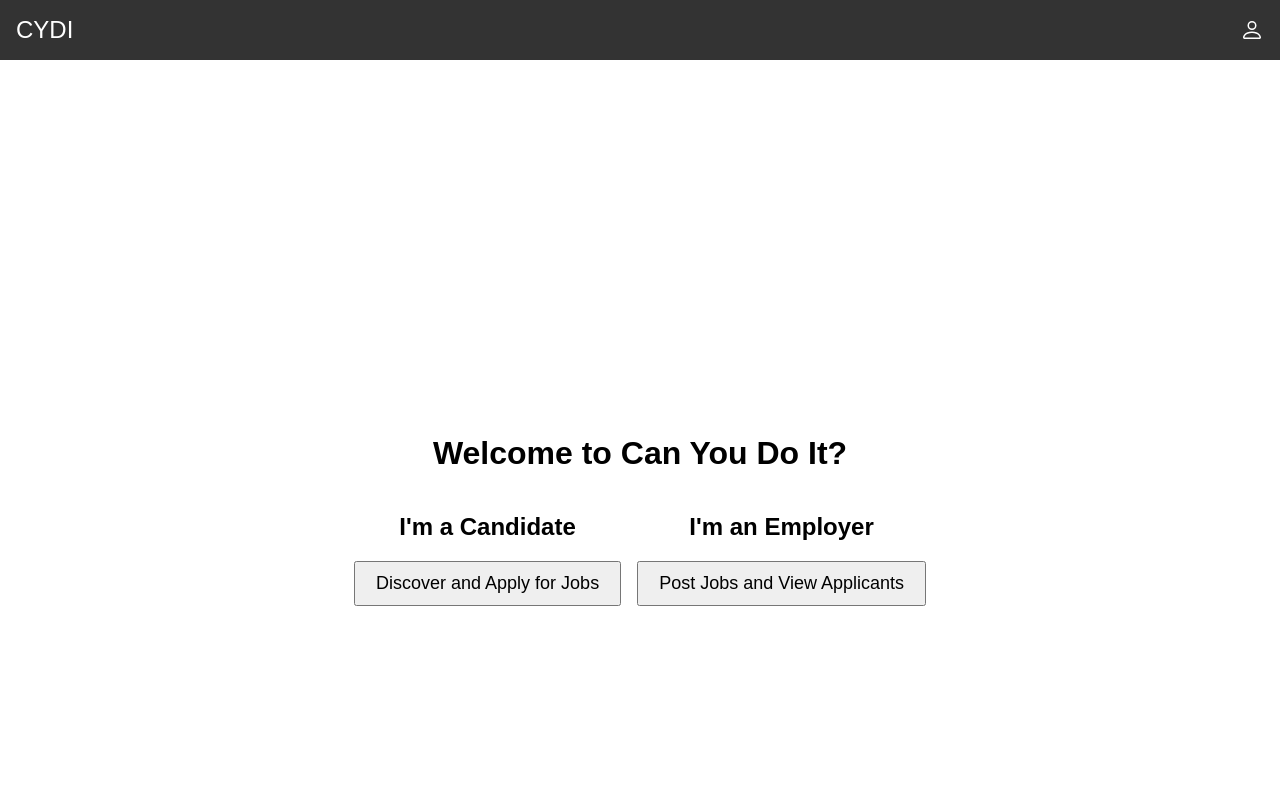
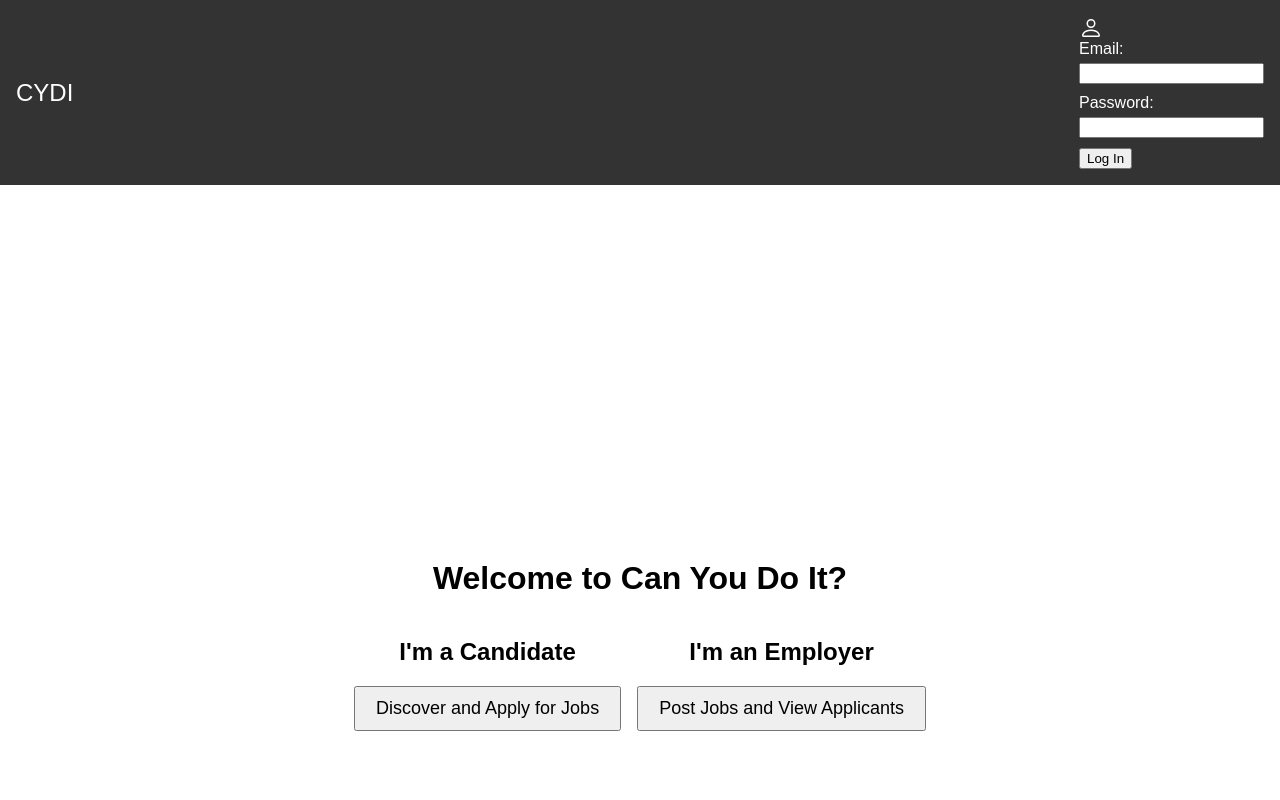
Before and after one commit to darkpoetOX/cydi_client, a React (Create React App) app: page / in a window 1280 px wide. Shown: the top 800 px of the page. Built offline with nearby package versions, Linux system fonts and the light colour scheme.

Commit message:
added a login vervification component and corresponding input fields

```diff
--- a/src/App.css
+++ b/src/App.css
@@ -1,3 +1,4 @@
+/* App.css */
 body {
   margin: 0;
   padding: 0;
@@ -22,6 +23,28 @@ nav {
   padding: 1rem;
   background-color: #333;
   color: white;
+}
+
+.profile-picture {
+  display: flex;
+  align-items: center; /* Horizontally align items */
+}
+
+.profile-picture svg {
+  margin-right: 10px; /* Adjust as needed */
+}
+
+.input-fields {
+  display: flex;
+  flex-direction: column;
+}
+
+.input-fields label {
+  margin-bottom: 5px;
+}
+
+.input-fields input {
+  margin-bottom: 10px;
 }
 
 .user-buttons {
--- /dev/null
+++ b/src/components/LogIn.js
@@ -0,0 +1,70 @@
+import React, { useState } from 'react';
+
+const LogIn = ({ onLogIn }) => {
+  const [email, setEmail] = useState('');
+  const [password, setPassword] = useState('');
+  const [isLoggedIn, setIsLoggedIn] = useState(false);
+  const [firstName, setFirstName] = useState('');
+
+  const handleEmailChange = (e) => {
+    setEmail(e.target.value);
+  };
+
+  const handlePasswordChange = (e) => {
+    setPassword(e.target.value);
+  };
+
+  const handleSubmit = async (e) => {
+    e.preventDefault();
+    try {
+      const response = await fetch('http://localhost:8080/candidates/login', {
+        method: 'POST',
+        headers: {
+          'Content-Type': 'application/x-www-form-urlencoded',
+        },
+        body: new URLSearchParams({
+          email,
+          password,
+        }),
+      });
+      if (response.ok) {
+        const candidate = await response.json();
+        setFirstName(candidate.firstName); // Assuming the response includes the first name
+        setIsLoggedIn(true); // Set isLoggedIn to true after successful login
+        onLogIn(candidate);
+      } else {
+        console.error('Login failed');
+      }
+    } catch (error) {
+      console.error('Error during login:', error);
+    }
+  };
+
+  // Conditionally render the welcome message if isLoggedIn is true
+  return isLoggedIn ? (
+    <div>
+      <p>Welcome, {firstName}!</p>
+    </div>
+  ) : (
+    <form onSubmit={handleSubmit}>
+      <div className="nav-content">
+        <div className="profile-picture">
+          <svg xmlns="http://www.w3.org/2000/svg" width="24" height="24" fill="currentColor" className="bi bi-person" viewBox="0 0 16 16">
+            <path d="M8 8a3 3 0 1 0 0-6 3 3 0 0 0 0 6m2-3a2 2 0 1 1-4 0 2 2 0 0 1 4 0m4 8c0 1-1 1-1 1H3s-1 0-1-1 1-4 6-4 6 3 6 4m-1-.004c-.001-.246-.154-.986-.832-1.664C11.516 10.68 10.289 10 8 10s-3.516.68-4.168 1.332c-.678.678-.83 1.418-.832 1.664z"/>
+          </svg>
+        </div>
+        <div className="input-fields">
+          <label htmlFor="email">Email:</label>
+          <input type="email" id="email" value={email} onChange={handleEmailChange} required />
+
+          <label htmlFor="password">Password:</label>
+          <input type="password" id="password" value={password} onChange={handlePasswordChange} required />
+        </div>
+      </div>
+
+      <button type="submit">Log In</button>
+    </form>
+  );
+};
+
+export default LogIn;
--- a/src/components/NavBar.js
+++ b/src/components/NavBar.js
@@ -1,19 +1,30 @@
-import React from 'react';
+import React, { useState } from 'react';
+import LogIn from './LogIn';
 
-const NavBar = ({ isLoggedIn }) => {
+const NavBar = () => {
+  const [isLoggedIn, setIsLoggedIn] = useState(false);
+  const [user, setUser] = useState(null);
+
+  const handleLogIn = (candidate) => {
+    setIsLoggedIn(true);
+    setUser(candidate);
+  };
+
+  const handleLogOut = () => {
+    setIsLoggedIn(false);
+    setUser(null);
+  };
+
   return (
     <nav>
       <div className="logo">CYDI</div>
       {isLoggedIn ? (
-        <svg xmlns="http://www.w3.org/2000/svg" width="24" height="24" fill="currentColor" className="bi bi-person" viewBox="0 0 16 16">
-          <path d="M8 8a3 3 0 1 0 0-6 3 3 0 0 0 0 6m2-3a2 2 0 1 1-4 0 2 2 0 0 1 4 0m4 8c0 1-1 1-1 1H3s-1 0-1-1 1-4 6-4 6 3 6 4m-1-.004c-.001-.246-.154-.986-.832-1.664C11.516 10.68 10.289 10 8 10s-3.516.68-4.168 1.332c-.678.678-.83 1.418-.832 1.664z"/>
-        </svg>
+        <div className="user-info">
+          <div>{user.name}</div>
+          <button onClick={handleLogOut}>Log Out</button>
+        </div>
       ) : (
-        <div className="user-buttons">
-          <svg xmlns="http://www.w3.org/2000/svg" width="24" height="24" fill="currentColor" className="bi bi-person" viewBox="0 0 16 16">
-            <path d="M8 8a3 3 0 1 0 0-6 3 3 0 0 0 0 6m2-3a2 2 0 1 1-4 0 2 2 0 0 1 4 0m4 8c0 1-1 1-1 1H3s-1 0-1-1 1-4 6-4 6 3 6 4m-1-.004c-.001-.246-.154-.986-.832-1.664C11.516 10.68 10.289 10 8 10s-3.516.68-4.168 1.332c-.678.678-.83 1.418-.832 1.664z"/>
-          </svg>
-        </div>
+        <LogIn onLogIn={handleLogIn} />
       )}
     </nav>
   );
```
